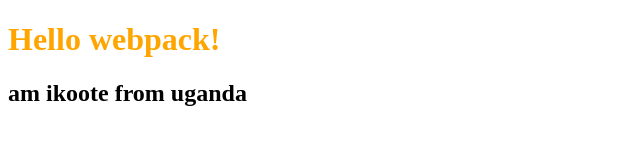
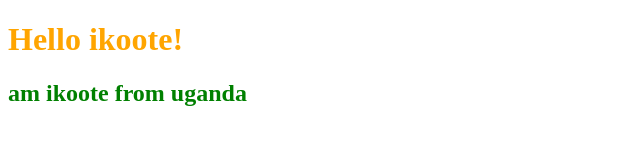
Before and after one commit to ikoote1/To-Do-List-with-Webpack, a website built with webpack: page src/index.html in a window 1280 px wide. Shown: the whole page, without its empty margins (0-640 px from the left). Built offline with nearby package versions, Linux system fonts and the light colour scheme.

```diff
--- a/package.json
+++ b/package.json
@@ -7,7 +7,7 @@
     "dev": "webpack --mode development",
     "start": "webpack serve --open",
     "test": "echo \"Error: no test specified\" && exit 1",
-    "build": "webpack --mode development"
+    "build": "webpack --mode development --watch"
   },
   "repository": {
     "type": "git",
--- a/src/index.html
+++ b/src/index.html
@@ -4,10 +4,10 @@
     <meta charset="UTF-8">
     <meta http-equiv="X-UA-Compatible" content="IE=edge">
     <meta name="viewport" content="width=device-width, initial-scale=1.0">
-    <title>webpack</title>
+    <title>Leaderboard</title>
 </head>
 <body>
-    <h1>Hello webpack!</h1>
+    <h1>Hello ikoote!</h1>
     <h2>am ikoote from uganda</h2>
 </body>
 </html>
--- a/src/style.css
+++ b/src/style.css
@@ -1,3 +1,6 @@
 h1 {
     color: orange;
 }
+h2{
+    color: green;
+}
```
Also changed, not shown: README.md, dist/index.html, dist/main.js.
